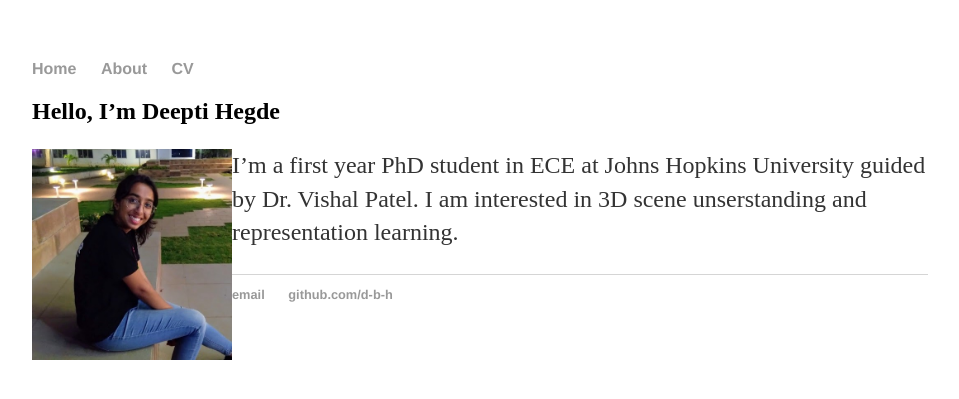
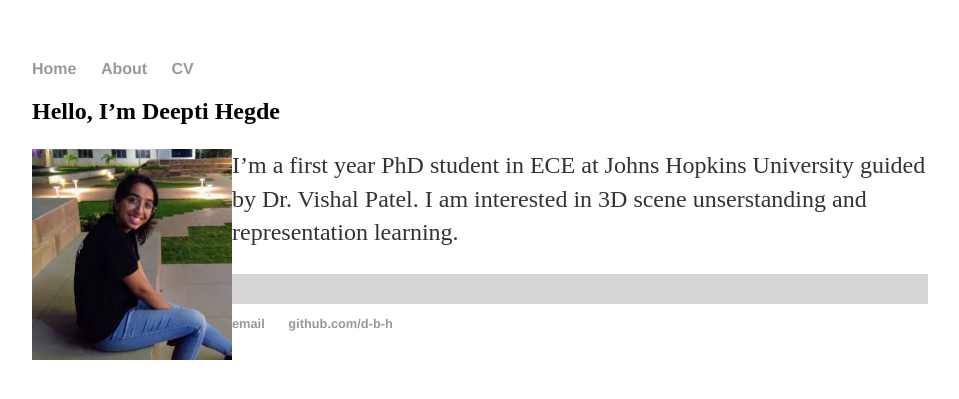
Before and after one commit to d-b-h/deepti.github.io, a Jekyll site: the page built from index.md, in a window 1280 px wide. Shown: the top 399 px of the page, without its empty margins (160-1119 px from the left). Built offline with Jekyll 4.4.1, drawn with Linux system fonts in a browser that asks for light colours; our own code applies the rules of GitHub Pages for plain Markdown files.

Commit message:
Update main.css

```diff
--- a/css/main.css
+++ b/css/main.css
@@ -29,7 +29,7 @@ p {
     color: #333;
 }
 footer {
-    border-top: 1px solid #d5d5d5;
+    border-top: 30px solid #d5d5d5;
     font-size: .8em;
 }
 
```
